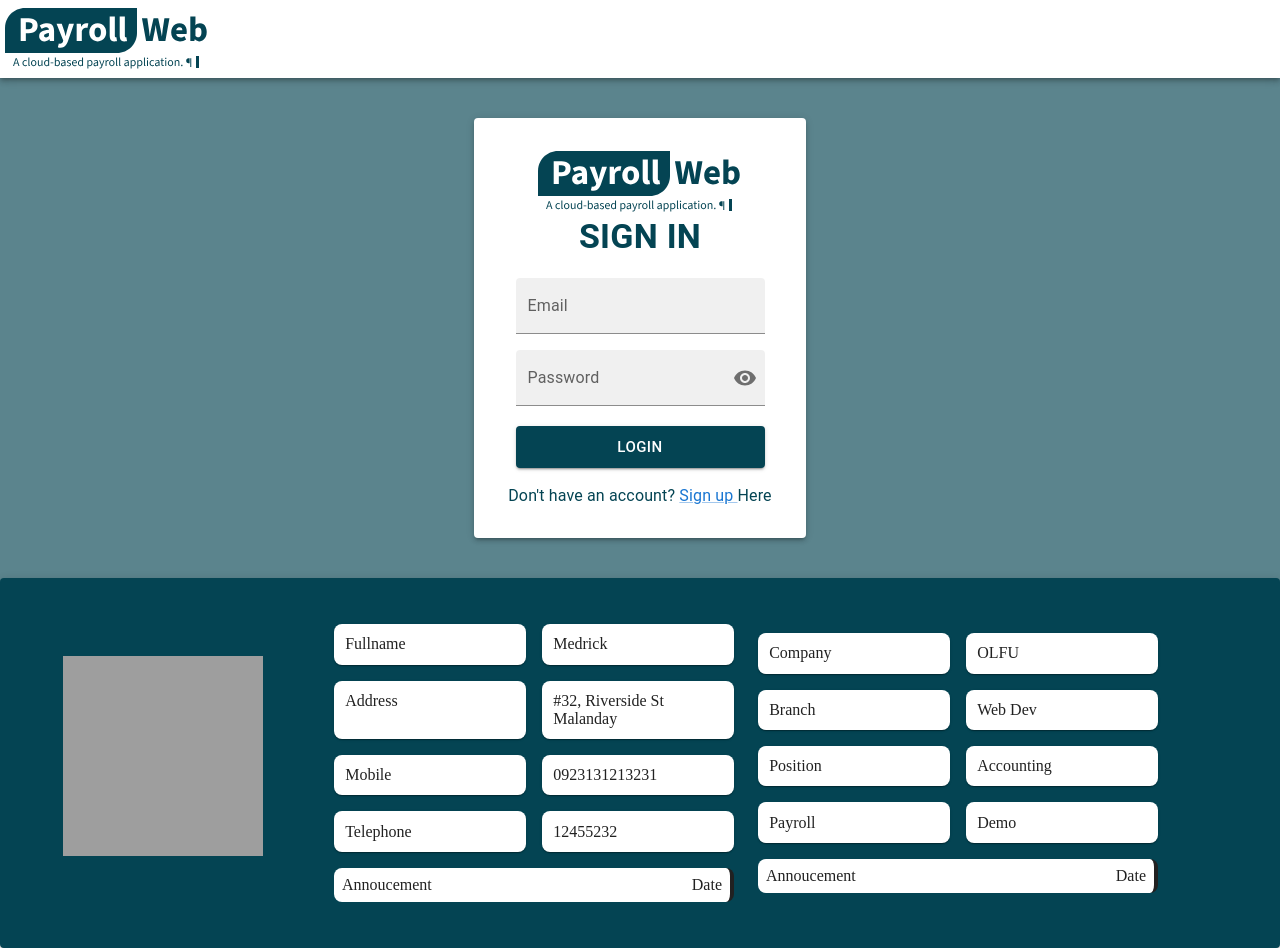
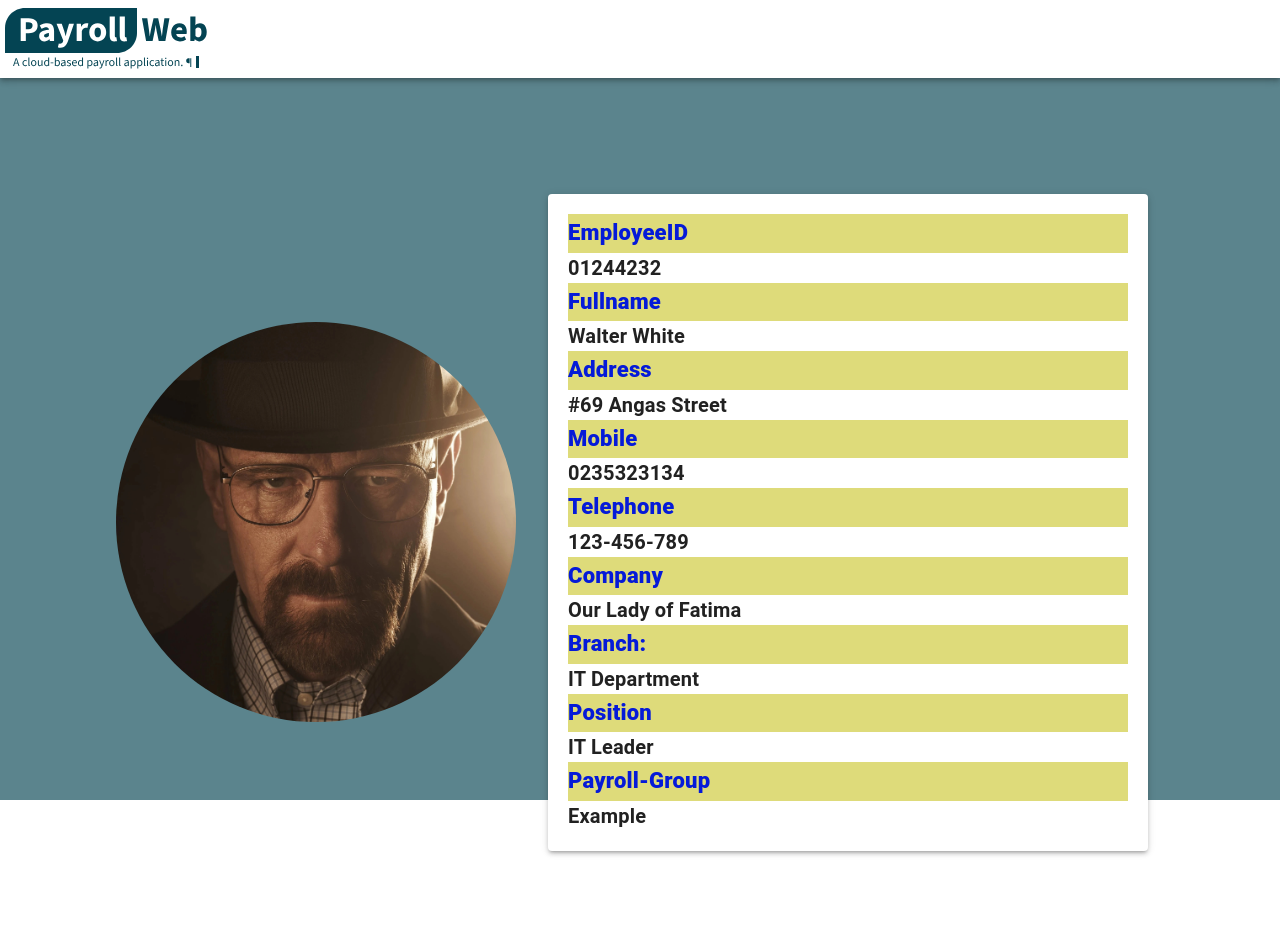
Before and after one commit to gerald-diego54/payroll-client, a Next.js app: page / in a window 1280 px wide. After the commit the page ends 867 px from the top, so only its background shows below. Built offline with nearby package versions, Linux system fonts and the light colour scheme; grey boxes are pictures that could not be loaded.

Commit message:
User Info
User info w/ avatar holder

```diff
--- a/pages/index.tsx
+++ b/pages/index.tsx
@@ -3,7 +3,7 @@ import { Inter } from "next/font/google";
 import { Box } from "@mui/material";
 import Navbar from "@/src/layout/Navbar";
 import LoginForm from "@/src/components/login/LoginForm";
-import UserForm from "@/src/components/forms/UserForm";
+import UserInfo from "@/src/components/user-Info/UserInfo";
 
 const inter = Inter({ subsets: ["latin"] });
 
@@ -18,8 +18,8 @@ export default function Home() {
       </Head>
       <Box sx={{ backgroundColor: "#5B848D", width: "100%", height: "100vh" }}>
         <Navbar />
-        <LoginForm />
-        <UserForm/>
+        {/* <LoginForm/> */}
+        <UserInfo/>
 
       </Box>
     </Box>
--- a/src/components/common/InfoBox.tsx
+++ /dev/null
@@ -1,16 +0,0 @@
-import React from "react";
-import { Card } from "@mui/material";
-
-interface InfoBoxProps {
-  children: string;
-}
-
-export default function InfoBox({ children }: InfoBoxProps) {
-  return (
-    <Card
-      sx={{ width: "100%", backgroundColor: "#ffff", borderRadius: "0.5rem",padding:"0.7em"}}
-    >
-      {children}
-    </Card>
-  );
-}
--- a/src/components/forms/UserForm.tsx
+++ /dev/null
@@ -1,141 +0,0 @@
-import { Box } from "@mui/material";
-import Paper from "@mui/material/Paper";
-import Grid from "@mui/material/Grid";
-import Image from "next/image";
-import InfoBox from "../common/InfoBox";
-
-export default function UserPage() {
-  return (
-    <Paper
-      elevation={3}
-      sx={{
-        display: "grid",
-        gap: 2,
-        maxWidth: "100%",
-        margin: "40px auto 0 auto",
-        padding: "30px 0",
-        backgroundColor: "#044453",
-      }}
-    >
-      <Box sx={{ width: "100%", display: "flex", justifyContent: "center" }}>
-        <Grid
-          container
-          rowSpacing={1}
-          columnSpacing={{ xs: 1, sm: 3, md: 3 }}
-          sx={{ padding: "1rem" }}
-        >
-          {/* 1st row */}
-          <Grid
-            item
-            xs={3}
-            sx={{
-              display: "flex",
-              justifyContent: "center",
-              alignContent: "center",
-            }}
-          >
-            <Box sx={{ padding: "2em" }}>
-              <Image
-                src="/public/logo-dark.svg"
-                alt=""
-                width={200}
-                height={200}
-              />
-            </Box>
-          </Grid>
-
-          <Grid
-            item
-            xs={4}
-            sx={{
-              display: "flex",
-              justifyContent: "center",
-              alignContent: "center",
-              flexDirection: "column",
-              gap: 2,
-            }}
-          >
-            <Box sx={{ display: "flex", gap: 2 }}>
-              <InfoBox>Fullname</InfoBox>
-              <InfoBox>Medrick</InfoBox>
-            </Box>
-
-            <Box sx={{ display: "flex", gap: 2 }}>
-              <InfoBox>Address</InfoBox>
-              <InfoBox>#32, Riverside St Malanday</InfoBox>
-            </Box>
-
-            <Box sx={{ display: "flex", gap: 2 }}>
-              <InfoBox>Mobile</InfoBox>
-              <InfoBox>0923131213231</InfoBox>
-            </Box>
-
-            <Box sx={{ display: "flex", gap: 2 }}>
-              <InfoBox>Telephone</InfoBox>
-              <InfoBox>12455232</InfoBox>
-            </Box>
-
-            <Box
-              sx={{
-                padding: "0.5em",
-                display: "flex",
-                justifyContent: "space-between",
-                backgroundColor: "#ffff",
-                borderRadius: "0.5rem",
-                borderRight: "0.3rem solid",
-              }}
-            >
-              <Box>Annoucement</Box>
-              <Box>Date</Box>
-            </Box>
-          </Grid>
-          <Grid
-            item
-            xs={4}
-            sx={{
-              display: "flex",
-              justifyContent: "center",
-              alignContent: "center",
-              flexDirection: "column",
-              gap: 2,
-            }}
-          >
-            <Box sx={{ display: "flex", gap: 2 }}>
-              <InfoBox>Company</InfoBox>
-              <InfoBox>OLFU</InfoBox>
-            </Box>
-
-            <Box sx={{ display: "flex", gap: 2 }}>
-              <InfoBox>Branch</InfoBox>
-              <InfoBox>Web Dev</InfoBox>
-            </Box>
-
-            <Box sx={{ display: "flex", gap: 2 }}>
-              <InfoBox>Position</InfoBox>
-              <InfoBox>Accounting</InfoBox>
-            </Box>
-
-            <Box sx={{ display: "flex", gap: 2 }}>
-              <InfoBox>Payroll</InfoBox>
-              <InfoBox>Demo</InfoBox>
-            </Box>
-
-            <Box
-              sx={{
-                padding: "0.5em",
-                display: "flex",
-                justifyContent: "space-between",
-                backgroundColor: "#ffff",
-                borderRadius: "0.5rem",
-                borderRight: "0.3rem solid",
-              }}
-            >
-              <Box>Annoucement</Box>
-              <Box>Date</Box>
-            </Box>
-          </Grid>
-        </Grid>
-      </Box>
-    </Paper>
-  );
-}
--- /dev/null
+++ b/src/components/user-Info/UserInfo.tsx
@@ -0,0 +1,148 @@
+import * as React from 'react';
+import Paper from '@mui/material/Paper';
+import Typography from '@mui/material/Typography';
+import Avatar from '@mui/material/Avatar';
+import Table from '@mui/material/Table';
+import TableBody from '@mui/material/TableBody';
+import TableRow from '@mui/material/TableRow';
+import TableCell from '@mui/material/TableCell';
+
+function createData(
+  id: string,
+  name: string,
+  address: string,
+  mobile: string,
+  telephone: string,
+  company: string,
+  branch: string,
+  position: string,
+  payRollGroup: string,
+) {
+  return {
+    id,
+    name,
+    address,
+    mobile,
+    telephone,
+    company,
+    branch,
+    position,
+    payRollGroup,
+  };
+}
+
+const rows = [
+  createData(
+    '01244232',
+    'Walter White',
+    '#69 Angas Street',
+    '0235323134',
+    '123-456-789',
+    'Our Lady of Fatima',
+    'IT Department',
+    'IT Leader',
+    'Example'
+  ),
+];
+
+export default function UserTable() {
+  const titleStyle = {
+    color: '#051ad8',
+    fontSize: '22px',
+    backgroundColor: '#dedb7a',
+    width:"100%",
+    fontWeight: 900, // Add this line to set the font weight to 900 (bold)
+  };
+
+  const subTitle = {
+    fontSize: '20px',
+    fontWeight: 700, // Add this line to set the font weight to 900 (bold)
+  };
+
+
+  const tableStyles = {
+    margin: 100,
+    width: '80%',
+    border: 'none', // Remove the border
+  };
+
+  const tableCellStyles = {
+    border: 'none', // Remove all borders
+  };
+
+
+  return (
+    <Table style={tableStyles}>
+      <TableBody style={{ width: 'fit-content' }}>
+        {rows.map((row) => (
+          <TableRow key={row.id}>
+            <TableCell style={{ width: 50, ...tableCellStyles }}>
+              <Avatar
+                alt="User Avatar"
+                src="/Walter_White2.jpg"
+                style={{ width: 400, height: 400 }}
+              />
+            </TableCell>
+            <TableCell style={tableCellStyles}>
+              <Paper
+                elevation={3}
+                style={{
+                  width: '100%',
+                  height: 'fit-content',
+                  padding: '20px',
+                  backgroundColor: 'white',
+                }}
+              >
+                <Typography variant="subtitle1" style={titleStyle}>
+                  EmployeeID
+                </Typography>
+                <Typography variant="body1"style={subTitle}>{row.id}</Typography>
+
+                <Typography variant="subtitle1" style={titleStyle}>
+                  Fullname
+                </Typography>
+                <Typography variant="body1"style={subTitle}> {row.name}</Typography>
+
+                <Typography variant="subtitle1" style={titleStyle}>
+                  Address
+                </Typography>
+                <Typography variant="body1"style={subTitle}>{row.address}</Typography>
+
+                <Typography variant="subtitle1" style={titleStyle}>
+                  Mobile
+                </Typography>
+                <Typography variant="body1"style={subTitle}>{row.mobile}</Typography>
+
+                <Typography variant="subtitle1" style={titleStyle}>
+                  Telephone
+                </Typography>
+                <Typography variant="body1"style={subTitle}>{row.telephone}</Typography>
+
+                <Typography variant="subtitle1" style={titleStyle}>
+                  Company
+                </Typography>
+                <Typography variant="body1"style={subTitle}>{row.company}</Typography>
+
+                <Typography variant="subtitle1" style={titleStyle}>
+                  Branch:
+                </Typography>
+                <Typography variant="body1"style={subTitle}>{row.branch}</Typography>
+
+                <Typography variant="subtitle1" style={titleStyle}>
+                  Position
+                </Typography>
+                <Typography variant="body1"style={subTitle}>{row.position}</Typography>
+
+                <Typography variant="subtitle1" style={titleStyle}>
+                  Payroll-Group
+                </Typography>
+                <Typography variant="body1"style={subTitle}>{row.payRollGroup}</Typography>
+
+              </Paper>
+            </TableCell>
+          </TableRow>
+        ))}
+      </TableBody>
+    </Table>
+  );
+}
```
Also changed, not shown: pages/dashboard.tsx (+11 -12 lines), public/Walter_White2.jpg (added).
